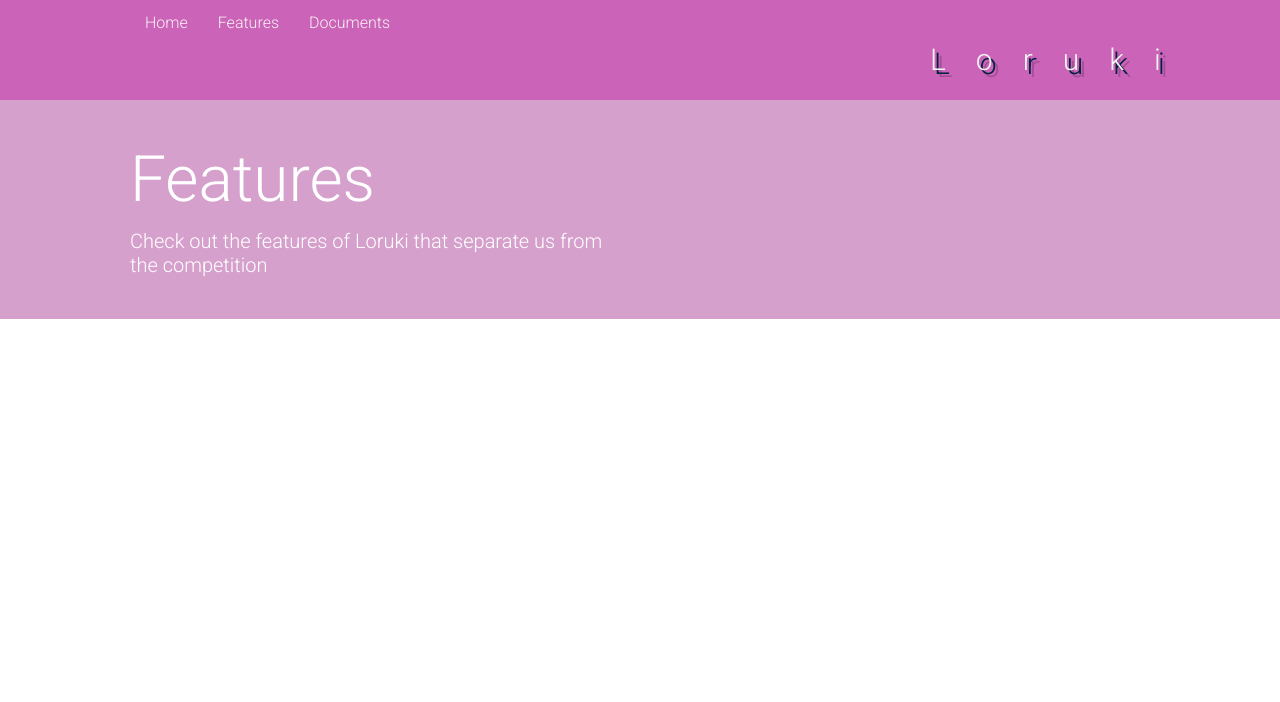
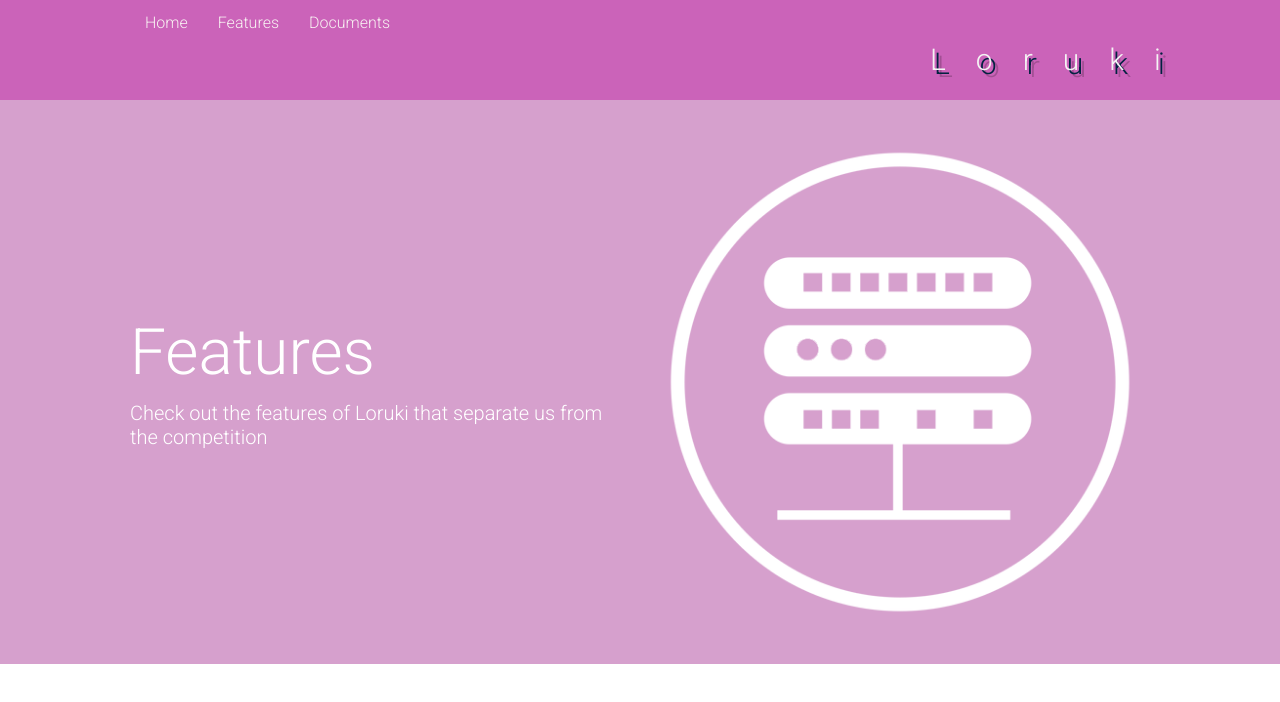
Before and after one commit to lab-brussels-1/loruki-group-4, a website: page features.html in a window 1280 px wide. Drawn offline with Linux system fonts and the light colour scheme.

Commit message:
add features icon

```diff
--- a/features.html
+++ b/features.html
@@ -37,7 +37,7 @@
             competition
           </p>
         </div>
-        <img src="image.png" alt="" />
+        <img src="pictures/features icon.png" alt="" />
       </div>
     </section>
   </body>
```
Also changed, not shown: pictures/features icon.png (added), 2 other files.
